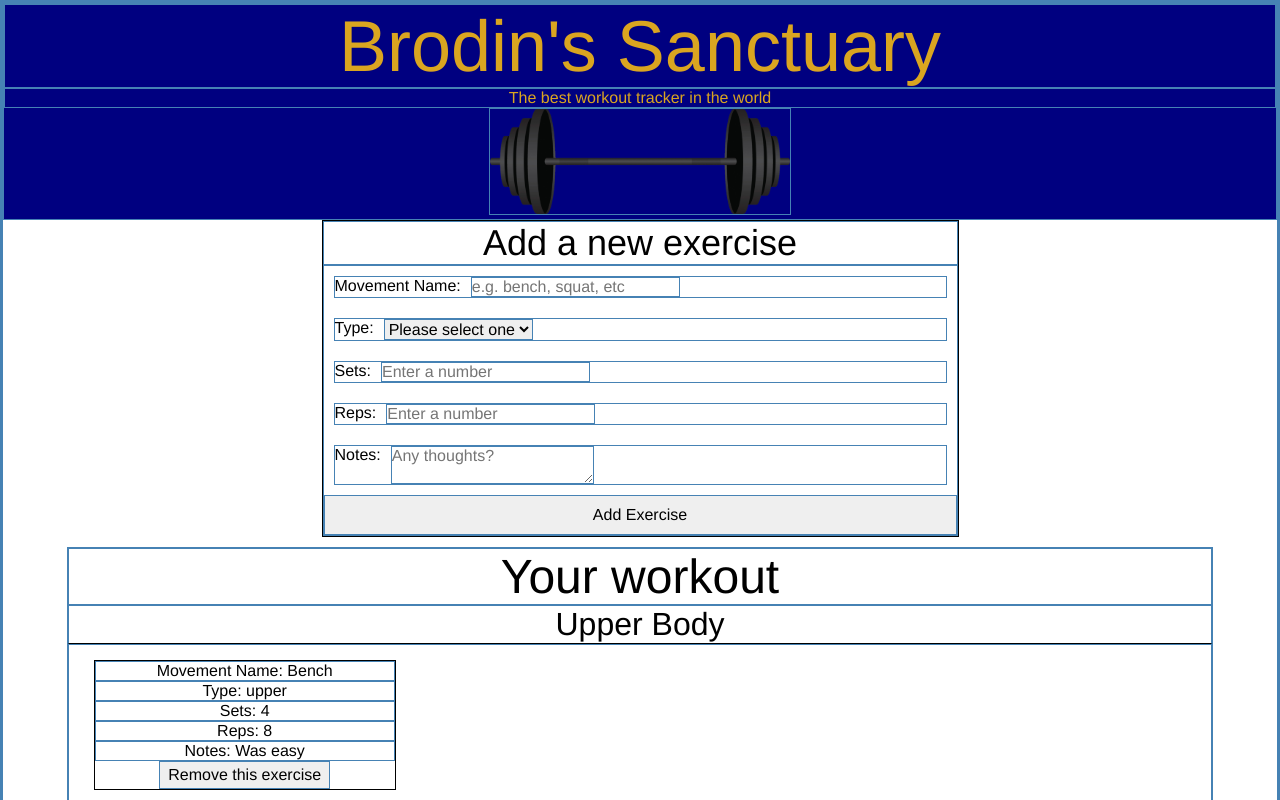
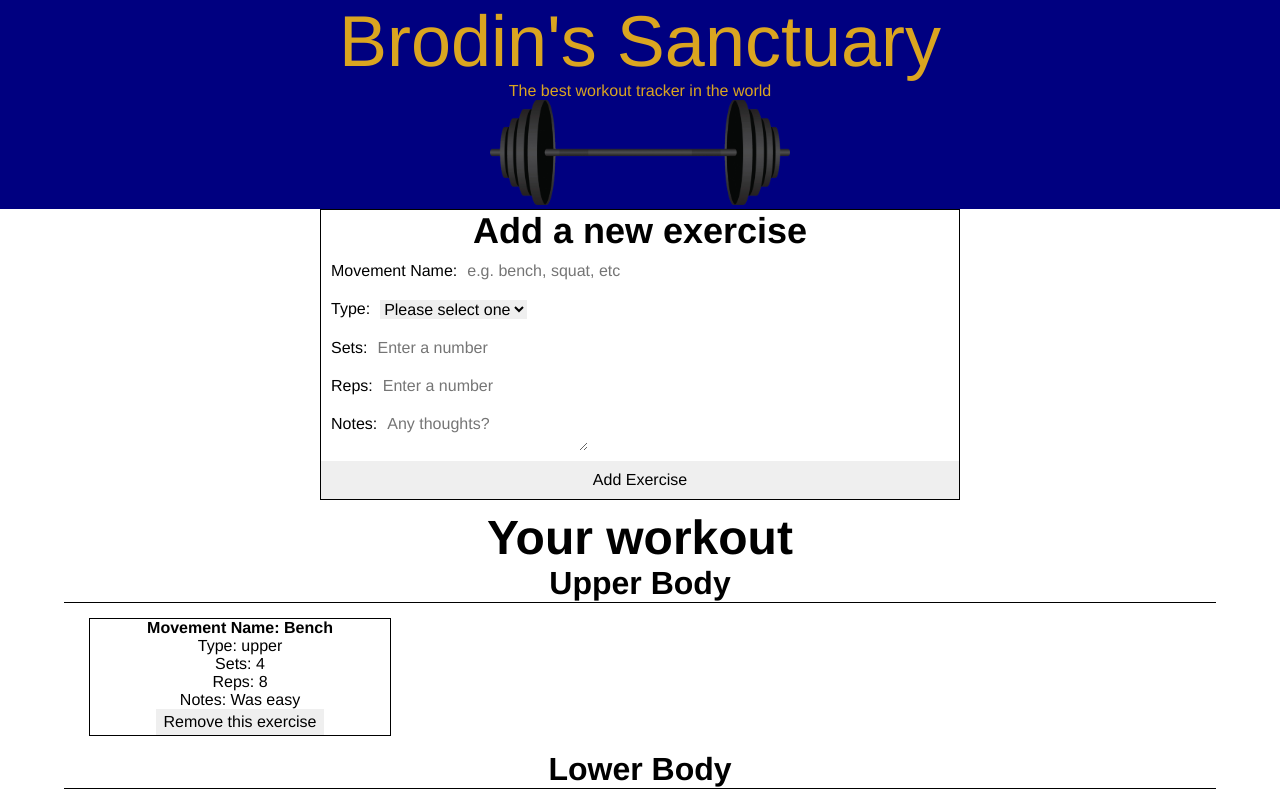
Before and after one commit to alchemy-bootcamp-two-summer-2018/list-of-vue, a Vue app: page / in a window 1280 px wide. Shown: the top 800 px of the page. Built offline with nearby package versions, Linux system fonts and the light colour scheme.

Commit message:
fixed font

```diff
--- a/src/main.css
+++ b/src/main.css
@@ -5,9 +5,9 @@
 	padding: 0;
 	border: 0;
 	font-size: 100%;
-	font: inherit;
+  font-family: 'Avenir', Helvetica, Arial, sans-serif;
   vertical-align: baseline;
-  border: 1px solid steelblue;
+  /* border: 1px solid steelblue; */
 }
 
 html {
@@ -16,7 +16,6 @@ html {
 
 body {
   margin: 0px;
-  font-family: 'Avenir', Helvetica, Arial, sans-serif;
   -webkit-font-smoothing: antialiased;
   -moz-osx-font-smoothing: grayscale;
   text-align: center;
```
